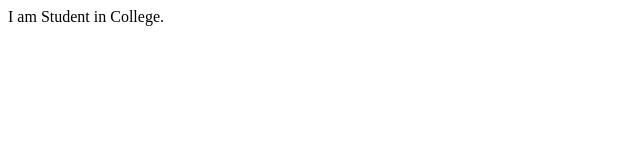
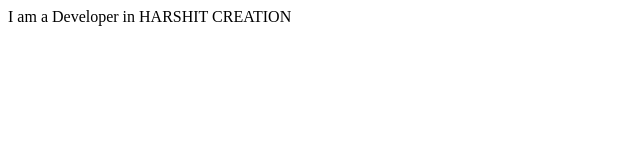
Before and after one commit to rathinbaidya8/rathin8, a plain HTML site: page index.html in a window 1280 px wide. Shown: the whole page, without its empty margins (0-640 px from the left). Drawn offline with Linux system fonts and the light colour scheme.

Commit message:
Update index.html

```diff
--- a/index.html
+++ b/index.html
@@ -6,7 +6,7 @@
 
 <body>
     <p>
-        I am Student in College.
+        I am a Developer in HARSHIT CREATION
     </p>
 </body>
 
```
